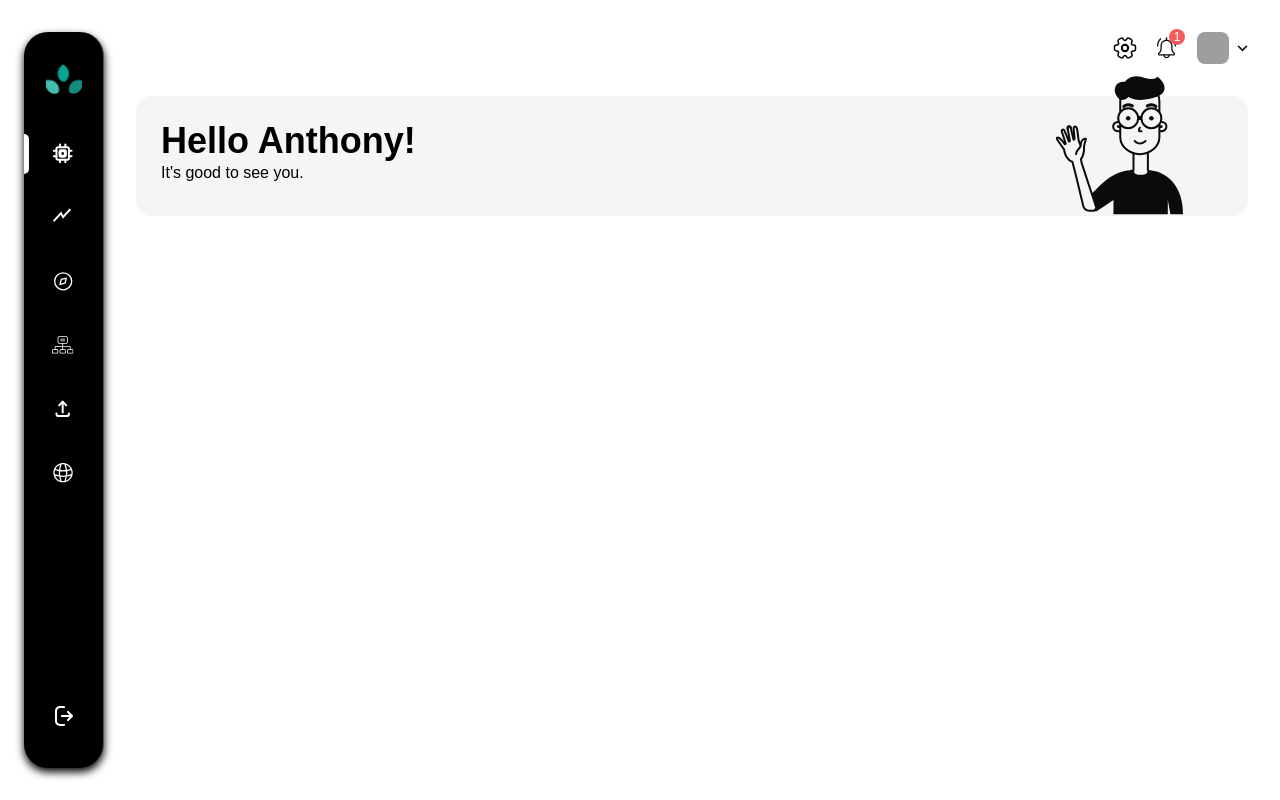
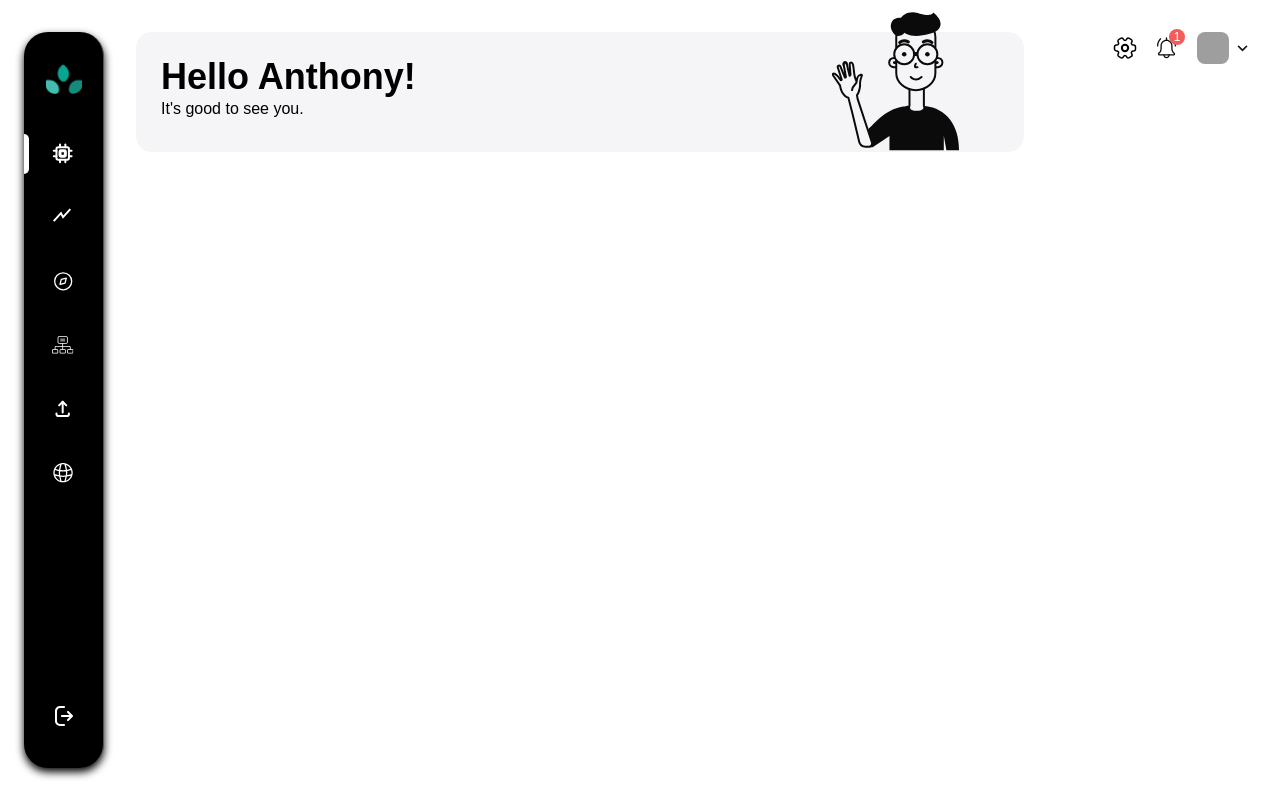
Before and after one commit to AurelianSpodarec/private-exopods-v2, a React (Vite) app: page / in a window 1280 px wide. Built offline with nearby package versions, Linux system fonts and the light colour scheme; grey boxes are pictures that could not be loaded.

Commit message:
update: Positioned header to the right position

```diff
--- a/src/views/pages/Home/HomeIndex.tsx
+++ b/src/views/pages/Home/HomeIndex.tsx
@@ -5,7 +5,7 @@ function HomeIndex() {
     return (
         <Container>
 
-            <Card className="h-[120px] relative">
+            <Card className="h-[120px] relative mr-56 -mt-16">
                 <div className="flex jusify-between items-center w-full">
                 <div>
                     <h1 className="text-4xl font-bold">Hello Anthony!</h1>
```
